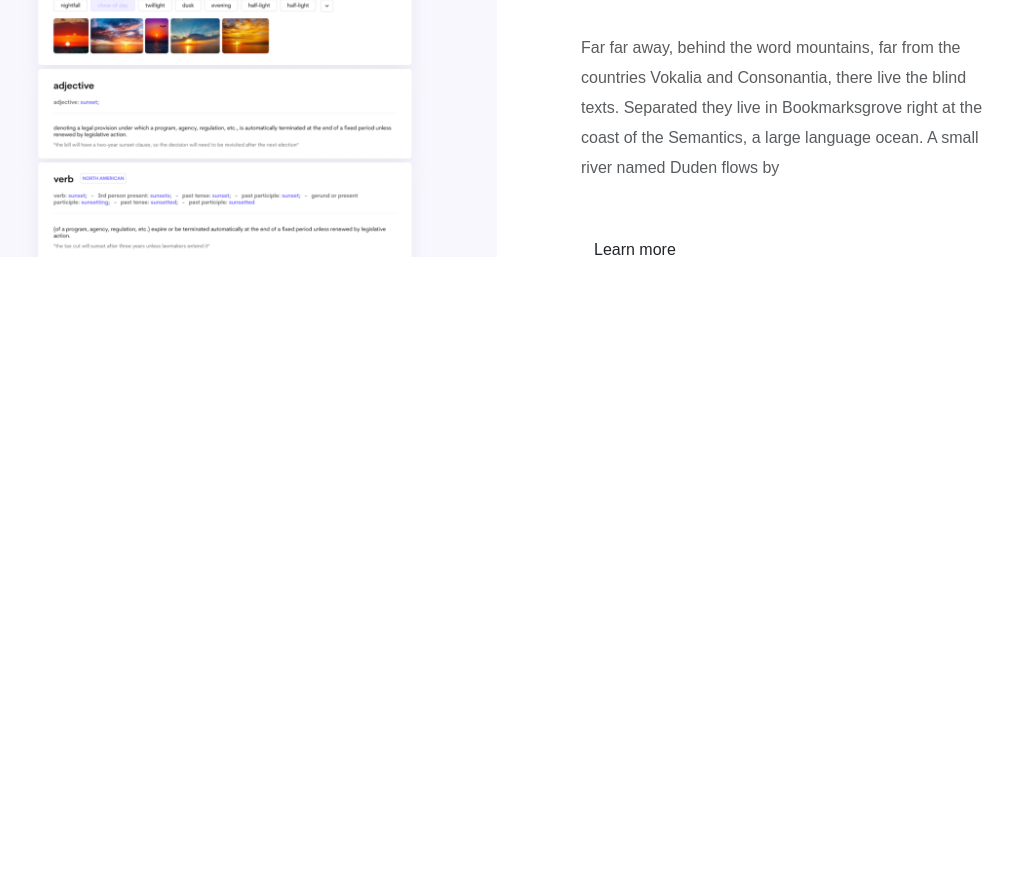
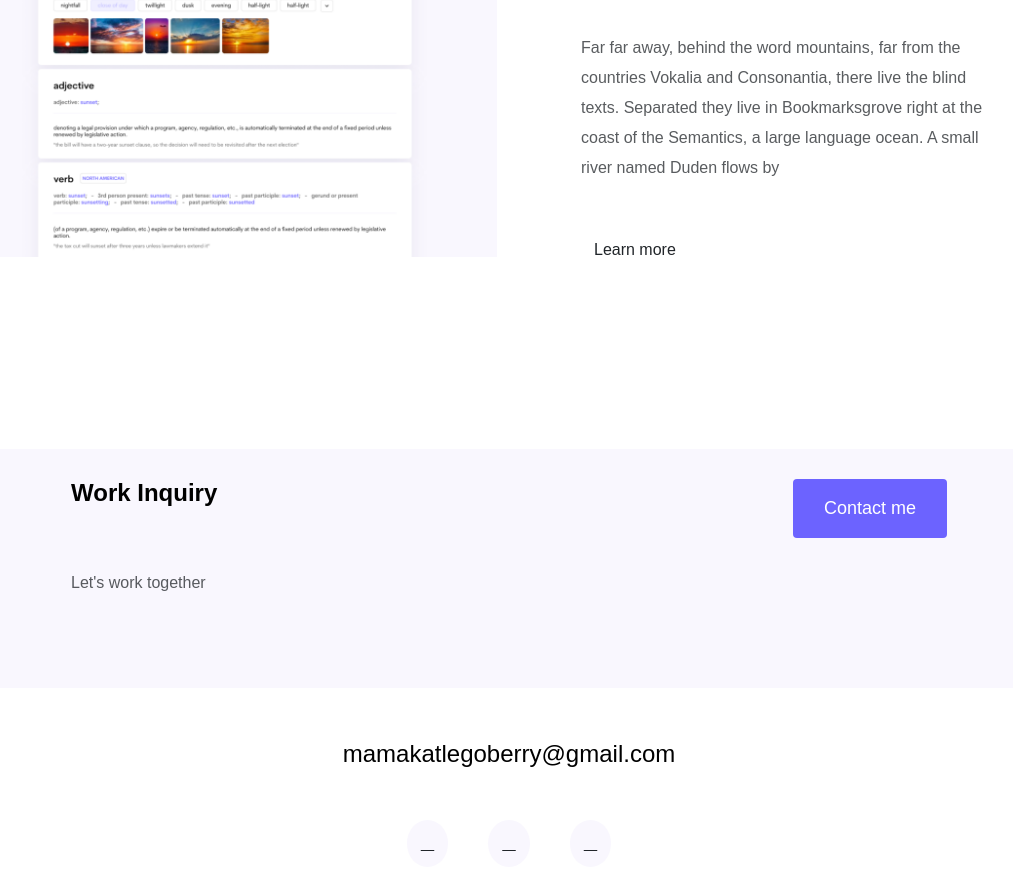
Before and after one commit to phuti28/Project-Portfolio, a plain HTML site: page index.html in a window 1280 px wide. Shown: the part 2522-3392 px from the top of the page, without its empty margins (131-1144 px from the left). Before the commit the page ends 2911 px from the top, so only its background shows below. Drawn offline with nearby package versions, Linux system fonts and the light colour scheme.

Commit message:
added the footer of the project

```diff
--- a/index.html
+++ b/index.html
@@ -96,6 +96,33 @@
                 </div>
             </div>
         </div>
+        <footer>
+            <div class="contact-box d-flex justify-content-between mb-5 d-none d-md-flex">
+                <div>
+                    <h4>Work Inquiry</h4>
+                    <p class="text-muted">Let's work together</p>
+                </div>
+                <div>
+                    <a href="" class="btn btn-branding nt-3"> Contact me </a>
+                </div>
+            </div>
+            <div class="d-flex justify-content-center mb-5">
+                <a href="mailto:mamakatlegoberry@gmail.com" class="email-link">
+                    mamakatlegoberry@gmail.com
+                </a>
+            </div>
+            <div class="social-links d-flex justify-content-center">
+                <a href="https://github.com/phuti28" target="_blank">
+                    <i class="fab fa-github"></i>
+                </a>
+                <a href="https://www.instagram.com/phuti_malete" target="_blank">
+                    <i class="fab fa-instagram"></i>
+                </a>
+                <a href="https://www.linkedin.com/in/belinda-phuti-moketla-239514291" target="_blank">
+                    <i class="fab fa-linkedin"></i>
+                </a>
+            </div>
+        </footer>
     </div>
     <script src="https://cdn.jsdelivr.net/npm/bootstrap@5.3.1/dist/js/bootstrap.bundle.min.js"
         integrity="sha384-HwwvtgBNo3bZJJLYd8oVXjrBZt8cqVSpeBNS5n7C8IVInixGAoxmnlMuBnhbgrkm"
--- a/styles/portfolio.css
+++ b/styles/portfolio.css
@@ -48,6 +48,10 @@ p{
     font-weight:normal;
     line-height:2;
     font-size:24px;
+}
+
+h4{
+    font-size:48;
 }
 
 .content-container{
@@ -130,6 +134,45 @@ nav a:hover, nav li.active a {
     color: var(--branding-color);
 }
 
+footer{
+    margin:60px 0;
+}
+
+footer .contact-box{
+    background:var(--secondary-color);
+    padding:30px 120px;
+    border-radius:10px;
+}
+
+footer .contact-box p{
+    margin:60px 0;
+}
+
+footer .email-link{
+text-decoration:none;
+color:black;
+font-size:24px;
+}
+
+footer .email-link:hover{
+    color:var(--branding-color);
+}
+
+footer .social-links a{
+    margin:0 20px;
+    color:var(--default-font-family);
+    background-color:var(--secondary-color);
+    padding:10px 14px;
+    border-radius:50%;
+    font-size:18px;
+    transition:all 100ms ease-in-out;
+}
+
+footer .social-links a:hover{
+    color:white;
+    background-color:var(--branding-color);
+}
+
 @media (max-width: 900px){
     h1{
         font-size:44px;
```
